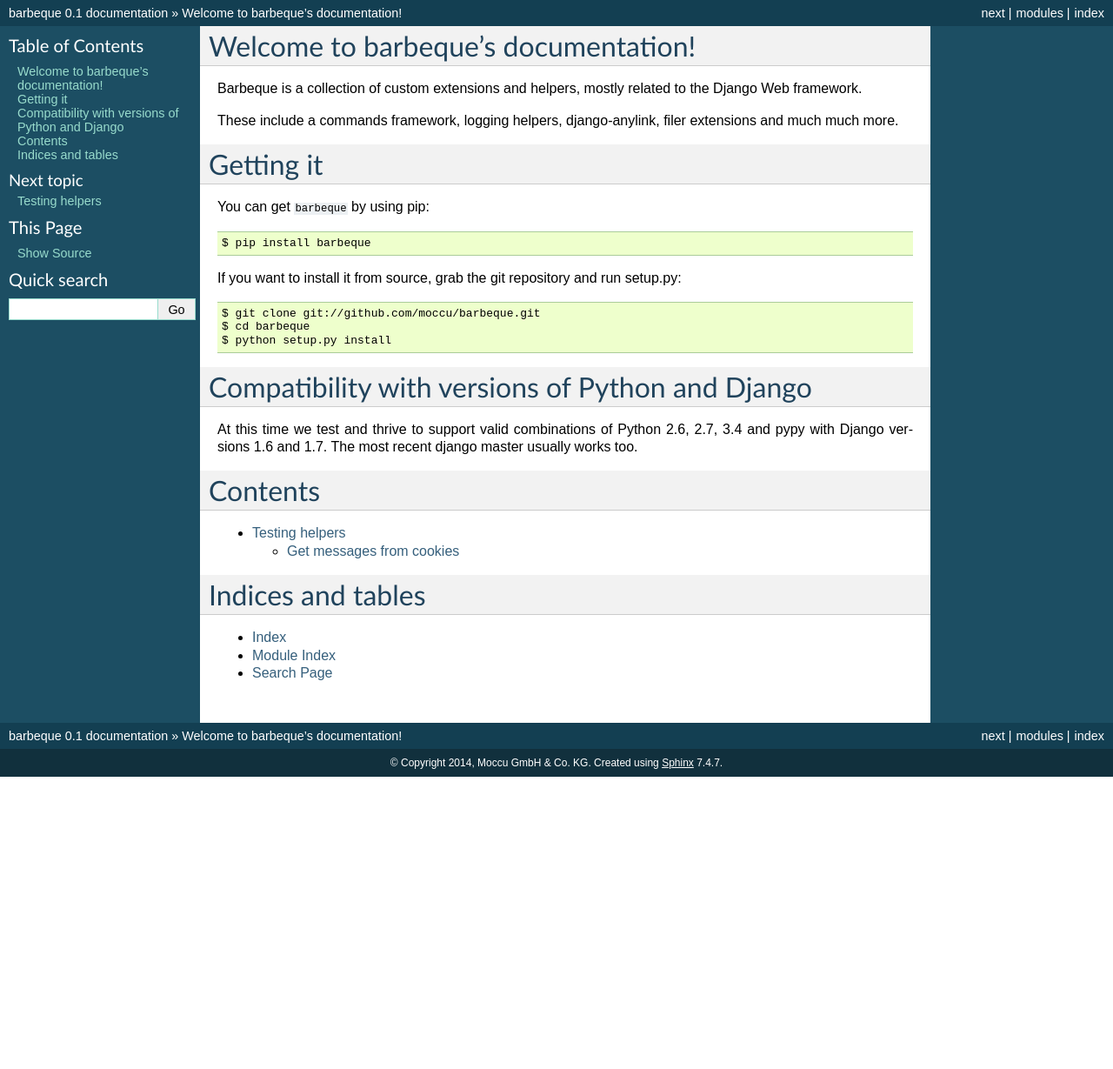
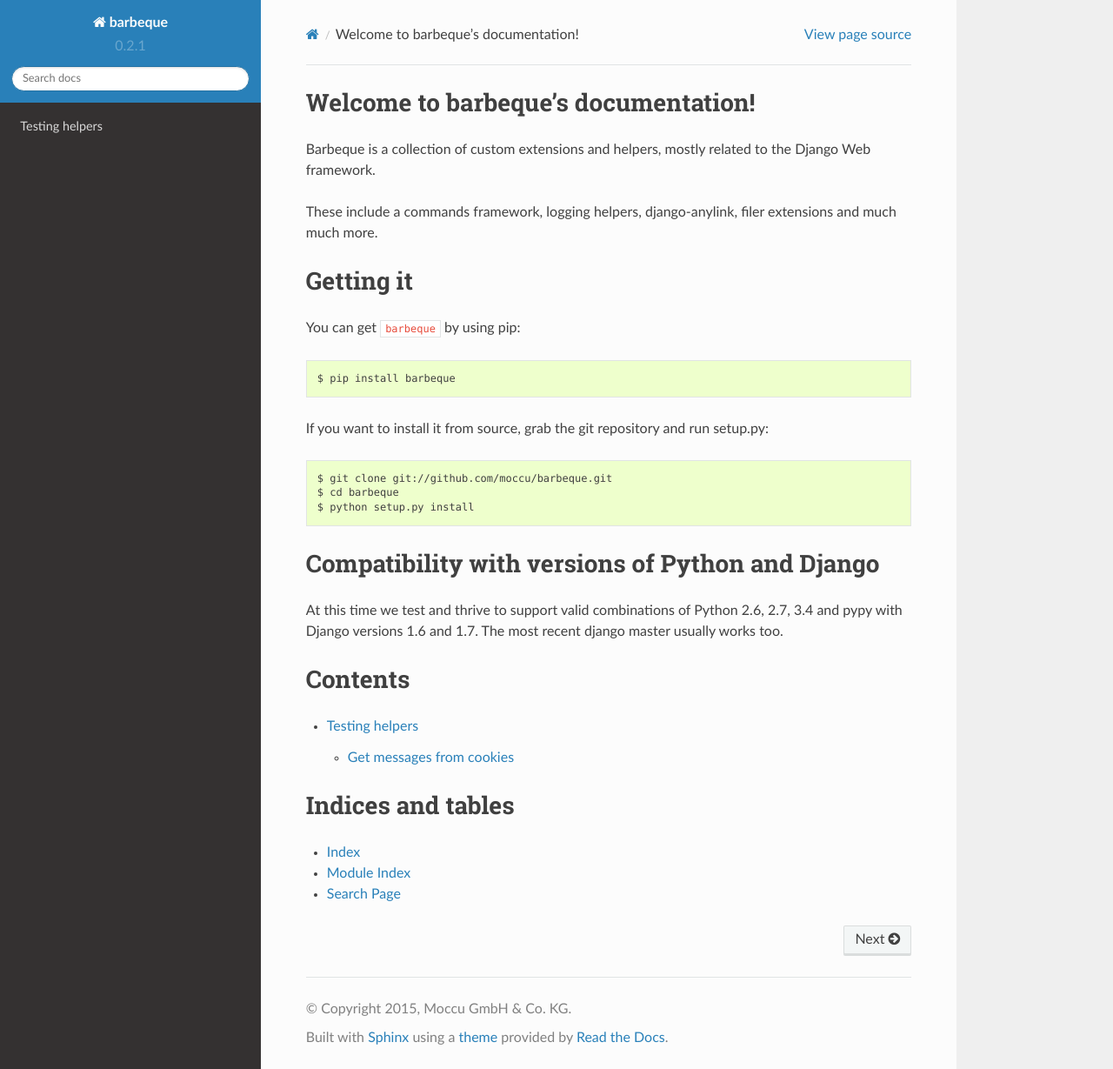
Before and after one commit to moccu/barbeque, a Sphinx documentation site: the page built from docs/index.rst, in a window 1280 px wide and 1229 px high. Shown: the whole window at 87% size. Built offline with Sphinx 7.4.7 and the Read the Docs theme 2.0.0, drawn with Linux system fonts in a browser that asks for light colours.

Commit message:
Update copyright and docs config

```diff
--- a/docs/conf.py
+++ b/docs/conf.py
@@ -1,9 +1,20 @@
 #!/usr/bin/env python
 # -*- coding: utf-8 -*-
+import sys
 import os
-
+import pkg_resources
 
 os.environ.setdefault('DJANGO_SETTINGS_MODULE', 'barbeque.tests.settings')
+
+try:
+    import sphinx_rtd_theme
+except ImportError:
+    sphinx_rtd_theme = None
+
+distribution = pkg_resources.get_distribution('barbeque')
+
+version = distribution.version
+release = version
 
 extensions = [
     'sphinx.ext.autodoc',
@@ -14,12 +25,23 @@
 source_suffix = '.rst'
 master_doc = 'index'
 project = 'barbeque'
-copyright = '2014, Moccu GmbH & Co. KG'
-version = '0.1'
-release = '0.1'
+copyright = '2015, Moccu GmbH & Co. KG'
+version = version
+release = version
 exclude_patterns = ['_build']
+
 pygments_style = 'sphinx'
-html_theme = 'default'
+
+html_domain_indices = True
+
+if sphinx_rtd_theme:
+    html_theme = 'sphinx_rtd_theme'
+    html_theme_path = [sphinx_rtd_theme.get_html_theme_path()]
+else:
+    html_theme = 'default'
+
+html_static_path = ['_static']
+
 # html_static_path = ['_static']
 htmlhelp_basename = 'barbequedoc'
 latex_documents = [(
@@ -35,4 +57,8 @@
     'Moccu GmbH & Co. KG', 'barbeque', 'Helper and tools collection.',
     'Miscellaneous'
 )]
-intersphinx_mapping = {'http://docs.python.org/': None}
+
+intersphinx_mapping = {
+    'https://docs.python.org/': None,
+    'https://docs.djangoproject.com/en/dev/': None,
+}
--- a/setup.py
+++ b/setup.py
@@ -46,7 +46,7 @@
     install_requires=['Django>=1.6,<1.8'],
     extras_require={
         'tests': tests_require,
-        'docs': ['sphinx'],
+        'docs': ['sphinx', 'sphinx_rtd_theme'],
         'exporter': ['openpyxl'],
     },
     classifiers=[
```
Also changed, not shown: LICENSE.rst.
